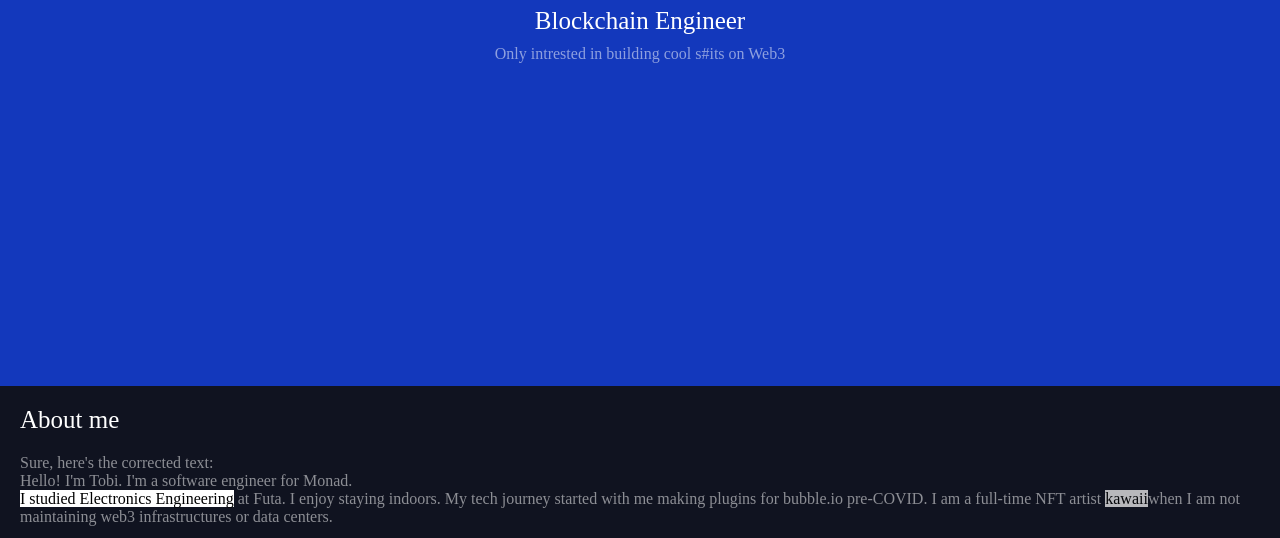
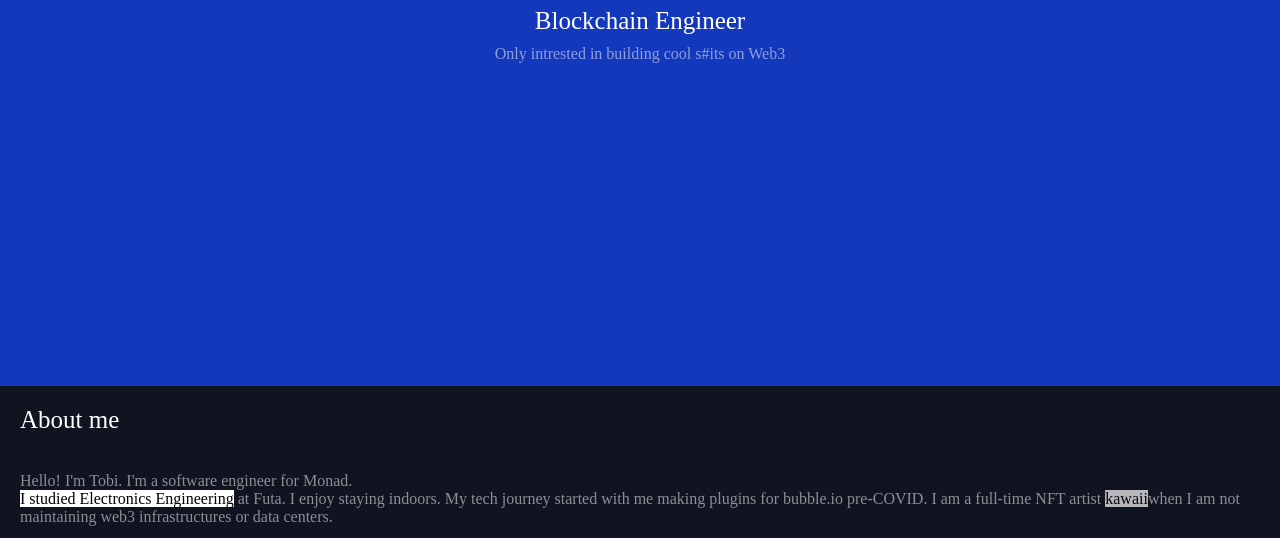
Before and after one commit to tobi-awolaju-21/Blockchain, a plain HTML site: page index.html in a window 1280 px wide. Shown: the part 414-952 px from the top of the page. Drawn offline with Linux system fonts and the light colour scheme.

Commit message:
bmj,k.xnnklks

```diff
--- a/index.html
+++ b/index.html
@@ -32,8 +32,7 @@
 <h3>About me</h3>
 
 <p>
-    Sure, here's the corrected text:
-    <br>
+   <br>
     Hello! I'm Tobi. I'm a software engineer for Monad.
     <br>
     <span style="background-color: rgb(255, 255, 255); color: black;">I studied Electronics Engineering</span> at Futa.
```
